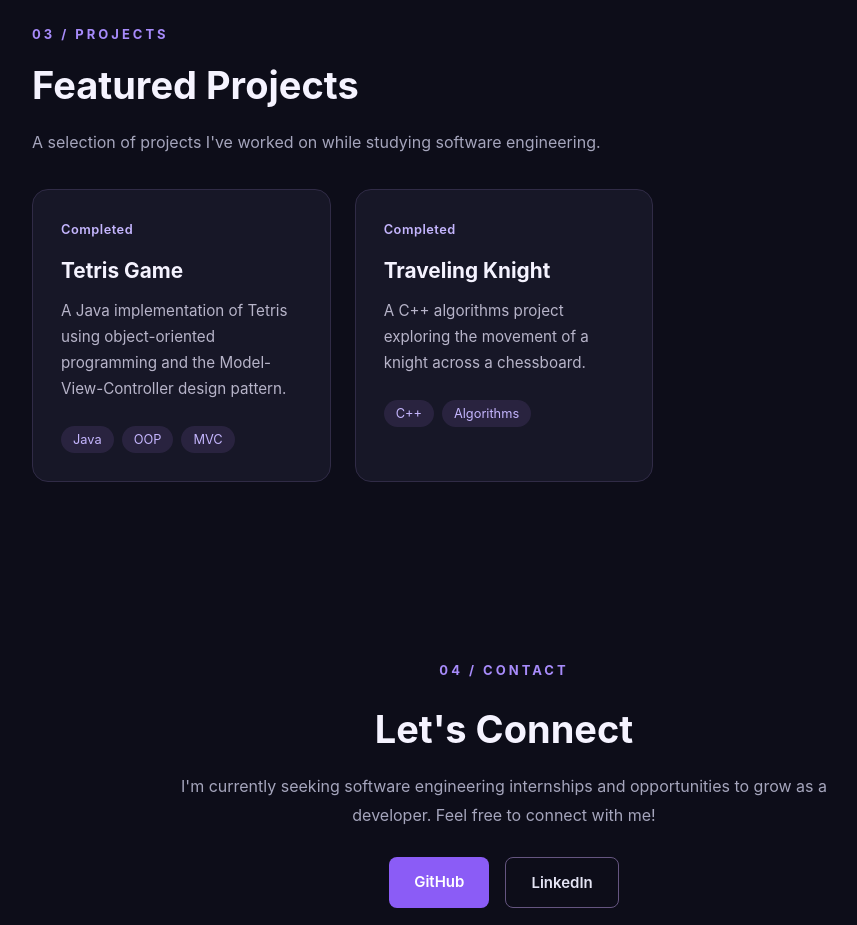
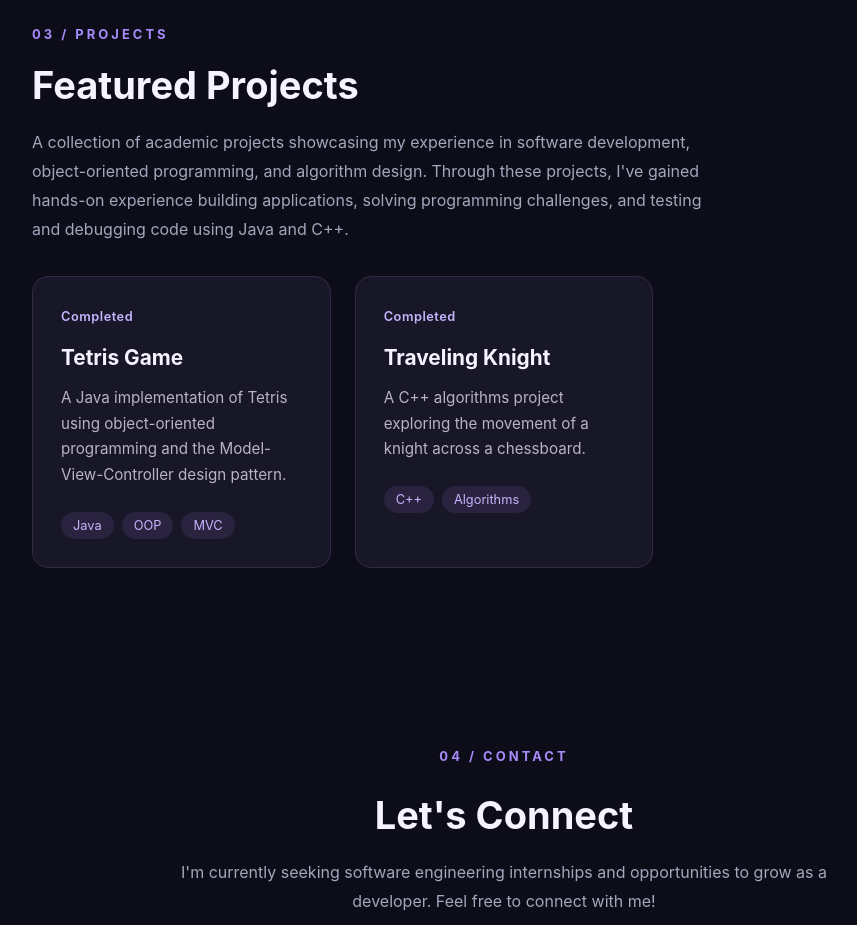
Before and after one commit to neishalinsey/neisha-portfolio, a React (Vite) app: page / in a window 1280 px wide. Shown: the part 1580-2505 px from the top of the page, without its empty margins (136-993 px from the left). Built offline with nearby package versions, Linux system fonts and the light colour scheme.

Commit message:
Update Featured Projects description

```diff
--- a/src/App.jsx
+++ b/src/App.jsx
@@ -192,8 +192,11 @@ function App() {
           <h2>Featured Projects</h2>
 
           <p>
-            A selection of projects I've worked on while studying software
-            engineering.
+            A collection of academic projects showcasing my experience in
+            software development, object-oriented programming, and algorithm
+            design. Through these projects, I've gained hands-on experience
+            building applications, solving programming challenges, and testing
+            and debugging code using Java and C++.
           </p>
 
           <div className="projects-grid">
```
